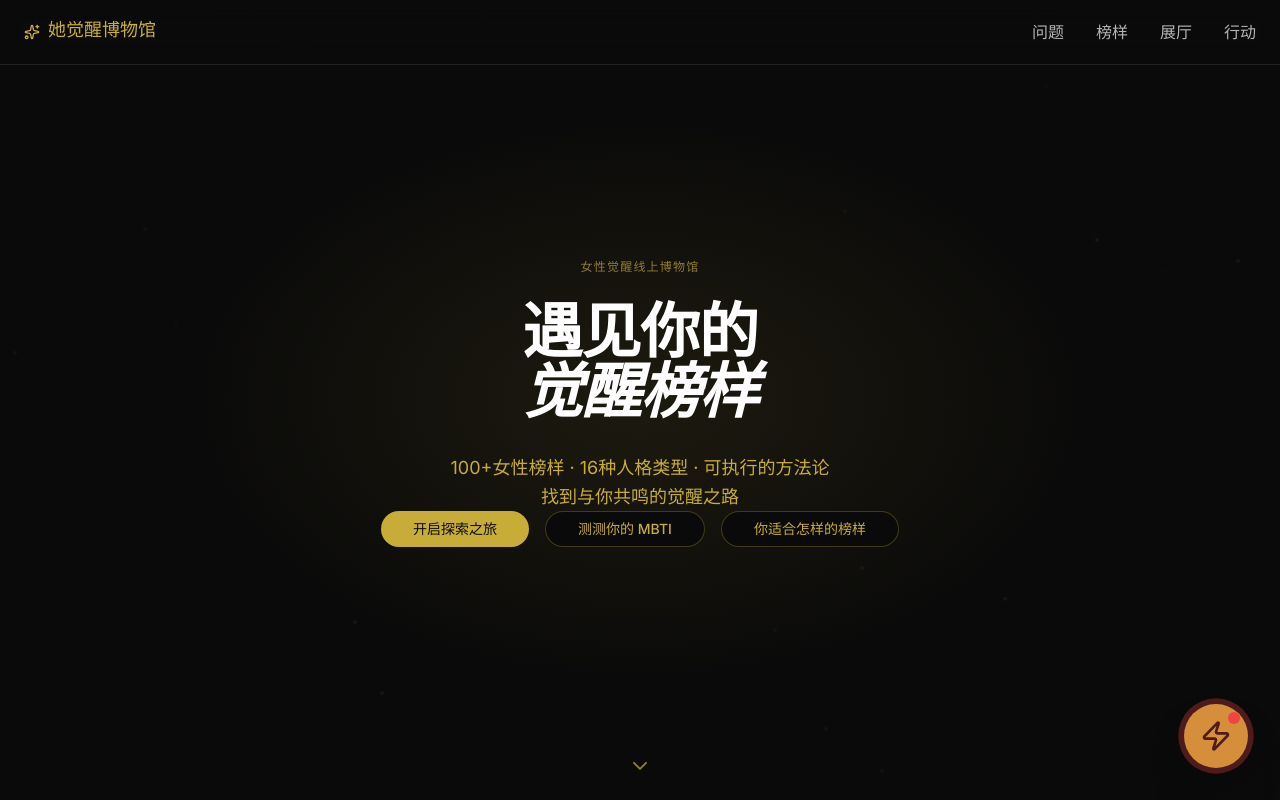
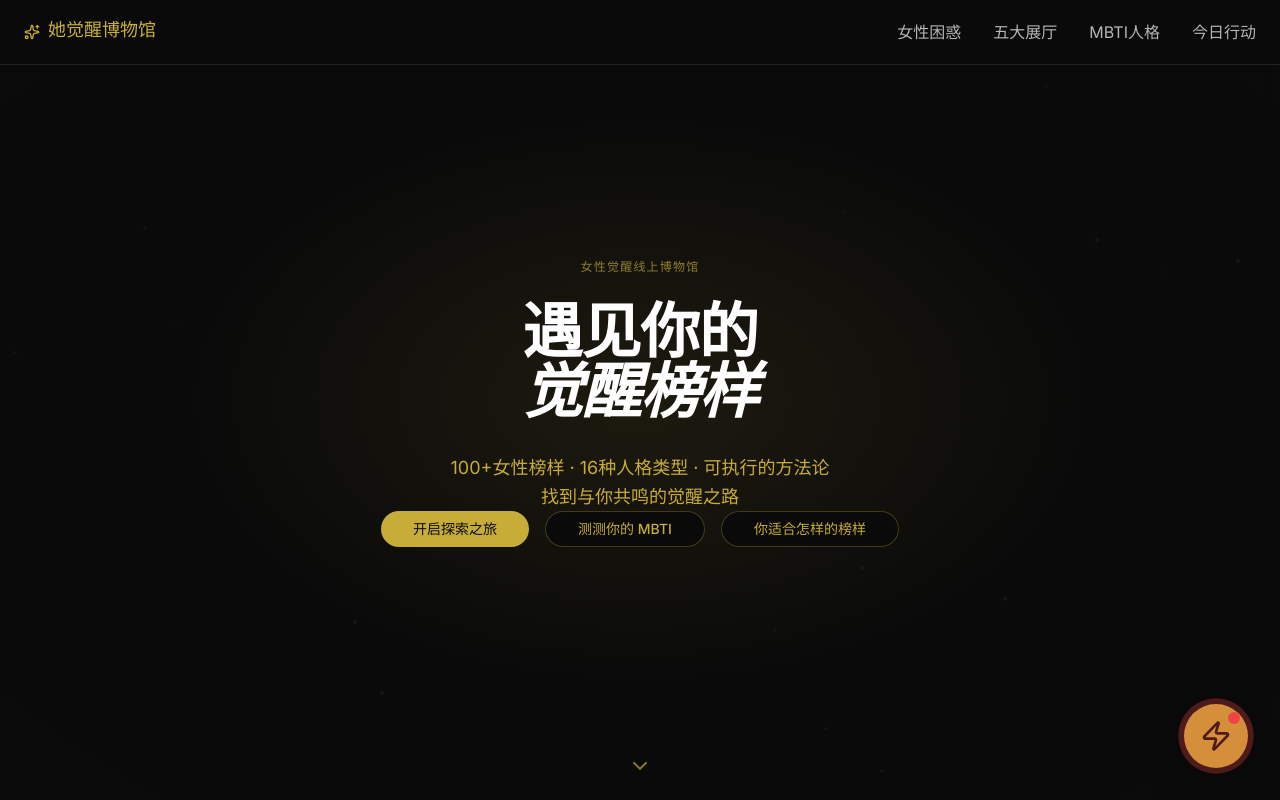
Before and after one commit to lj22503/women-awakening-museum, a React (Vite) app in the folder app/: page / in a window 1280 px wide. Shown: the top 800 px of the page. Built offline with nearby package versions, Linux system fonts and the light colour scheme.

Commit message:
fix: navigation anchors, naming, font consistency, and grid alignment

```diff
--- a/app/src/components/Navigation.tsx
+++ b/app/src/components/Navigation.tsx
@@ -12,10 +12,10 @@ import { Button } from '@/components/ui/button';
  * - 更新导航项名称：探索→问题，测试→榜样
  */
 const navItems = [
-  { name: '问题', href: '#problem-radar' },
-  { name: '榜样', href: '#mbti-gallery' },
-  { name: '展厅', href: '#exhibition-halls' },
-  { name: '行动', href: '#daily-card' },
+  { name: '女性困惑', href: '#problem-radar' },
+  { name: '五大展厅', href: '#exhibition-halls' },
+  { name: 'MBTI人格', href: '#mbti-gallery' },
+  { name: '今日行动', href: '#daily-card' },
 ];
 
 export function Navigation() {
--- a/app/src/sections/DailyCard.tsx
+++ b/app/src/sections/DailyCard.tsx
@@ -142,7 +142,7 @@ export function DailyCard() {
   const avatarUrl = avatarMap[currentCard.name];
 
   return (
-    <section className="py-24 bg-background overflow-hidden">
+    <section id="daily-card" className="py-24 bg-background overflow-hidden">
       <div className="max-w-4xl mx-auto px-6">
         {/* 标题 */}
         <div className="flex items-center justify-center gap-2 mb-12">
--- a/app/src/sections/ExhibitionHalls.tsx
+++ b/app/src/sections/ExhibitionHalls.tsx
@@ -159,7 +159,7 @@ export default function ExhibitionHalls() {
 
   return (
     <>
-      <section className="relative bg-[#242422] min-h-screen overflow-hidden">
+      <section id="exhibition-halls" className="relative bg-[#242422] min-h-screen overflow-hidden">
         {/* 背景装饰 */}
         <div className="absolute inset-0 opacity-5">
           <div
@@ -173,7 +173,7 @@ export default function ExhibitionHalls() {
         </div>
 
         {/* 标题区 */}
-        <div className="relative z-10 pt-20 pb-8 px-6 md:px-12">
+        <div className="relative z-10 pt-20 pb-8 px-6 md:px-12 max-w-7xl mx-auto">
           <span className="font-label text-xs tracking-[0.2em] text-white/40 uppercase mb-4 block">
             Exhibition Halls
           </span>
@@ -186,7 +186,7 @@ export default function ExhibitionHalls() {
         </div>
 
         {/* 标签切换区 */}
-        <div className="relative z-10 px-6 md:px-12 mb-8">
+        <div className="relative z-10 px-6 md:px-12 mb-8 max-w-7xl mx-auto">
           <div className="flex gap-2 overflow-x-auto pb-2 scrollbar-hide">
             {exhibitionHalls.map((hall, index) => (
               <button
@@ -211,7 +211,7 @@ export default function ExhibitionHalls() {
         </div>
 
         {/* 展厅内容区 */}
-        <div className="relative z-10 px-6 md:px-12 pb-24">
+        <div className="relative z-10 px-6 md:px-12 pb-24 max-w-7xl mx-auto">
           <AnimatePresence mode="wait">
             <motion.div
               key={activeHall}
@@ -277,7 +277,7 @@ export default function ExhibitionHalls() {
                         )}
                       </div>
                       <div className="text-white flex-1 pr-24">
-                        <h4 className="font-display text-xl mb-1">{woman.name}</h4>
+                        <h4 className="font-serif text-xl mb-1">{woman.name}</h4>
                         <p className="text-sm text-white/60">{woman.title}</p>
                       </div>
                     </div>
```
